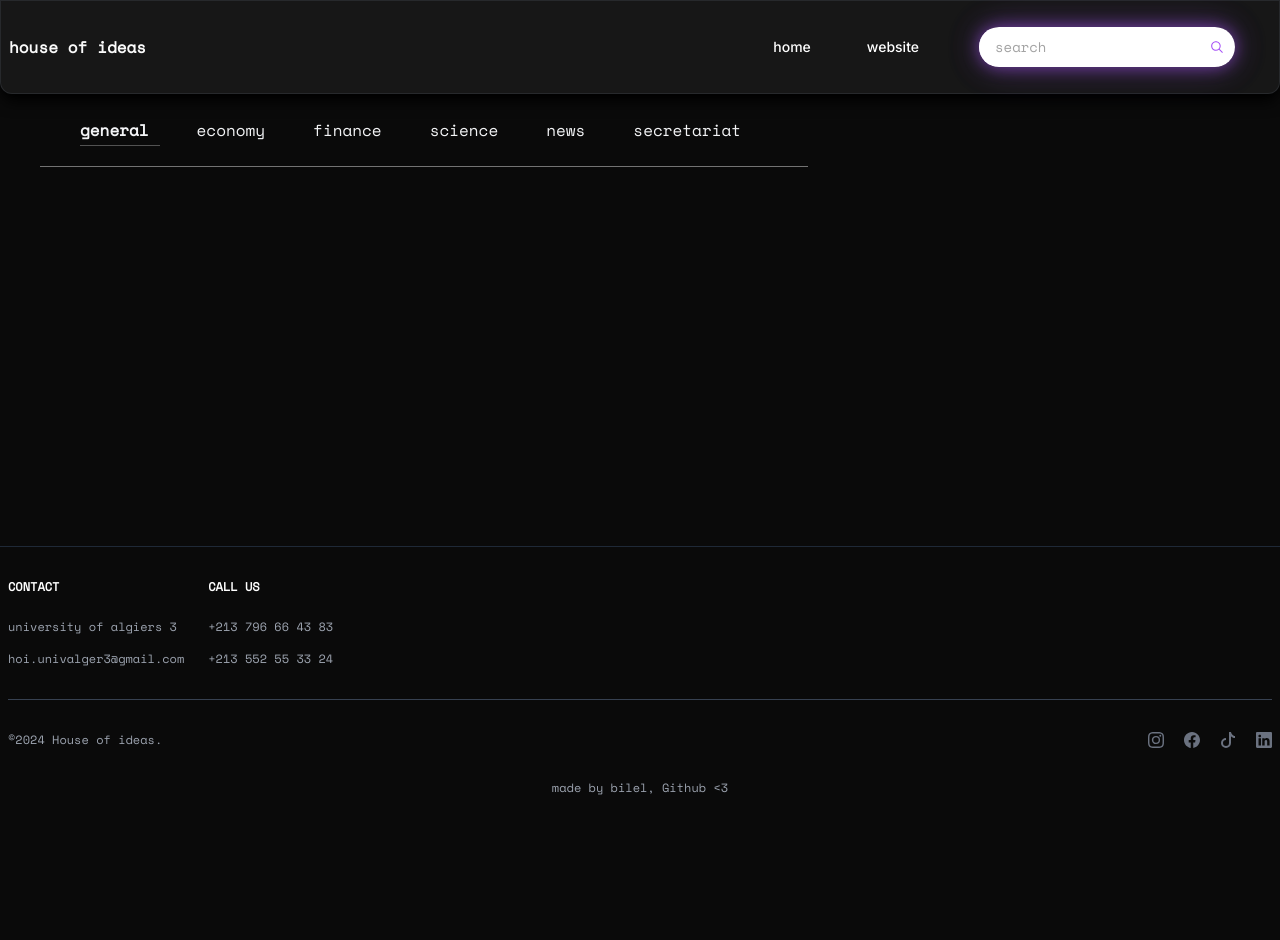
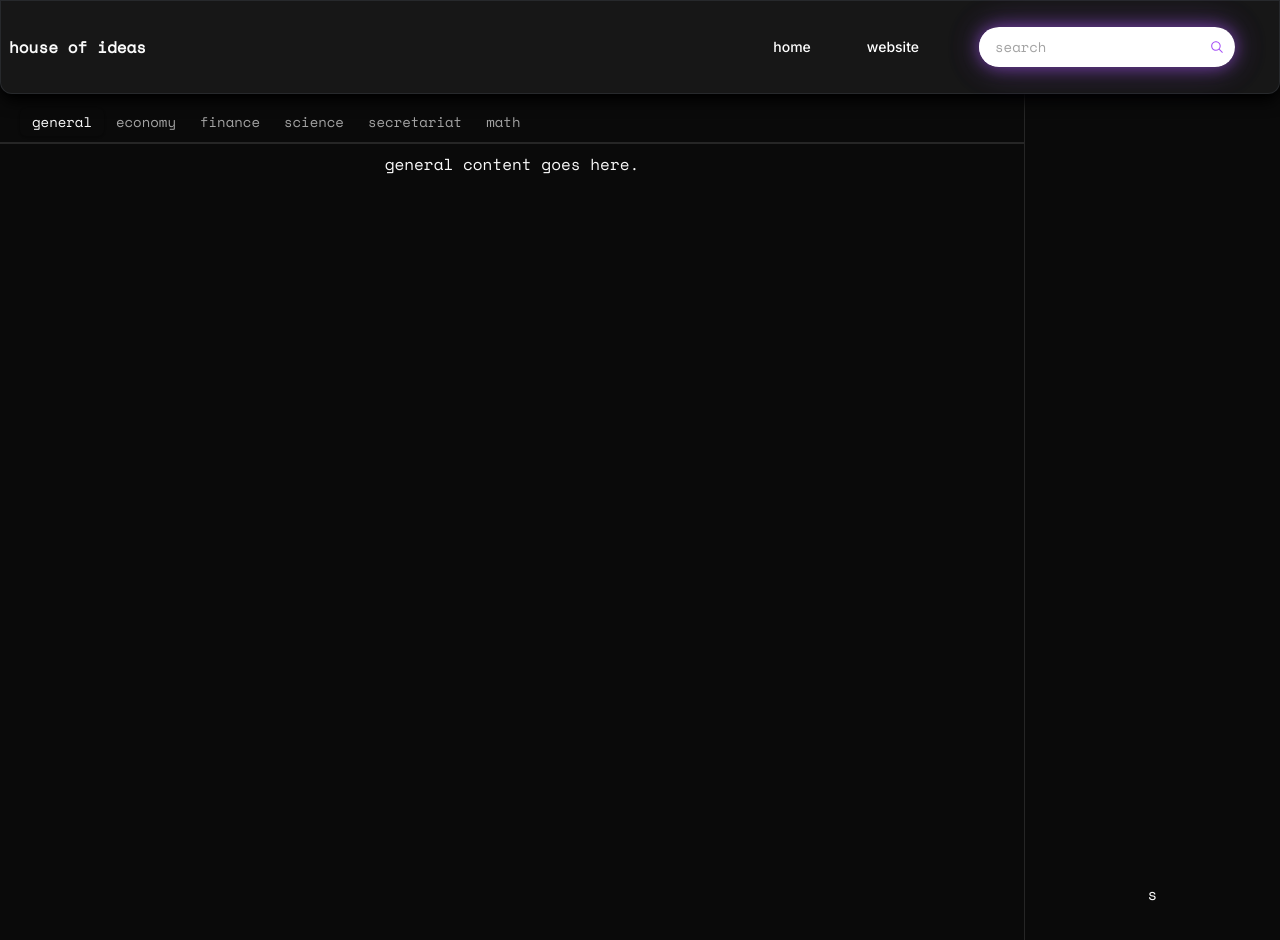
Before and after one commit to bilelBoulhia/hi-articles, a Next.js app: page /articles in a window 1280 px wide. Shown: the top 940 px of the page. Before the commit the page ends 800 px from the top, so only its background shows below. Built offline with nearby package versions, Linux system fonts and the light colour scheme.

Commit message:
turning category section into articles subsection for simplicity

```diff
--- a/app/(main page)/page.tsx
+++ b/app/(main page)/page.tsx
@@ -14,12 +14,6 @@ export default function Home() {
         <div className="flex flex-col w-full h-screen overflow-y-scroll snap-y snap-mandatory ">
             <Header/>
             <AbstractBackground/>
-            <style>
-                {`
-                .overflow-y-scroll::-webkit-scrollbar {
-                display: none;
-                }`}
-            </style>
             <section className='snap-start w-full min-h-screen'>
                 <Hero/>
             </section>
--- a/app/articles/layout.tsx
+++ b/app/articles/layout.tsx
@@ -6,7 +6,7 @@ export default function RootLayout({children}:Readonly<{children:React.ReactNode
         <div className='flex w-full flex-col  overflow-hidden items-center justify-center'>
             <Header/>
             {children}
-            <Footer/>
+
         </div>
     )
 }
--- a/app/articles/page.tsx
+++ b/app/articles/page.tsx
@@ -1,11 +1,20 @@
-import Header from "@/app/articles/sections/Header";
-import Footer from "@/app/articles/sections/Footer";
-import CategoryMenu from "@/app/articles/sections/Category-Menu";
+'use server'
 
-export default function Home(){
+import CategoryMenu from "@/app/articles/sections/Articles-Sub-Section";
+
+export default async function Home(){
+
     return (
-        <div className='flex w-full flex-col overflow-hidden items-center justify-center'>
-            <CategoryMenu/>
+        <div className='flex w-full flex-row overflow-hidden items-start justify-center'>
+            {/*articles content*/}
+            <div className='flex  flex-col w-[80%] overflow-hidden items-center justify-center'>
+                <CategoryMenu/>
+            </div>
+            {/*news section*/}
+            <div className='border-l-[1px] text-center h-[100rem] items-center justify-center flex  w-[20%] border-neutral-800'>
+                <div className=' w-full'>s</div>
+            </div>
         </div>
+
     )
 }
--- /dev/null
+++ b/app/articles/sections/Articles-Sub-Section.tsx
@@ -0,0 +1,40 @@
+'use client'
+import { Tabs, TabsContent, TabsList, TabsTrigger } from "@/components/ui/Tabs";
+import { useState } from "react";
+
+const categories = [
+    { category: 'general', data: [] },
+    { category: 'economy', data: [] },
+    { category: 'finance', data: [] },
+    { category: 'science', data: [] },
+    { category: 'secretariat', data: [] },
+    { category: 'math', data: [] }
+];
+
+export default function ArticlesSubSection() {
+    const [data, setData] = useState([]);
+
+    const setCategoryData = (cat: string) => {
+        // Set data here based on the category
+        setData([]);
+    };
+
+    return (
+        <Tabs className='mt-2 w-full' defaultValue="general">
+            <TabsList className='bg-transparent  border-b-[2px] w-full justify-start rounded-none p-5 sticky top-0 z-10'>
+                {categories.map((category, i) => (
+                    <TabsTrigger key={i} onClick={() => setCategoryData(category.category)} value={category.category}>
+                        {category.category}
+                    </TabsTrigger>
+                ))}
+            </TabsList>
+            {categories.map((category, i) => (
+                <TabsContent key={i} value={category.category}>
+                    <div className='text-center w-full h-[100rem]'>
+                        {category.category} content goes here.
+                    </div>
+                </TabsContent>
+            ))}
+        </Tabs>
+    );
+}
--- a/app/articles/sections/Category-Menu.tsx
+++ /dev/null
@@ -1,123 +0,0 @@
-"use client"
-
-import { useRef, useState, useEffect } from "react"
-import { ChevronLeft, ChevronRight } from 'lucide-react'
-import { cn } from "@/lib/utils"
-import { Button } from "@/components/ui/button"
-
-const categories = ['general', 'economy', 'finance', 'science', 'news', 'secretariat']
-
-export default function CategoryMenu() {
-    const scrollContainerRef = useRef<HTMLDivElement>(null)
-    const [showLeftArrow, setShowLeftArrow] = useState(false)
-    const [showRightArrow, setShowRightArrow] = useState(false)
-    const [activeCategory, setActiveCategory] = useState('general') // Default active category
-
-    // Check if scrolling controls should be visible
-    const checkScroll = () => {
-        const container = scrollContainerRef.current
-        if (!container) return
-
-        setShowLeftArrow(container.scrollLeft > 0)
-
-        setShowRightArrow(
-            container.scrollLeft < container.scrollWidth - container.clientWidth - 5
-        )
-    }
-
-    // Initialize scroll check
-    useEffect(() => {
-        checkScroll()
-        window.addEventListener('resize', checkScroll)
-        return () => window.removeEventListener('resize', checkScroll)
-    }, []) // Removed scrollContainerRef from dependencies
-
-    // Scroll functions
-    const scrollLeft = () => {
-        if (!scrollContainerRef.current) return
-        scrollContainerRef.current.scrollBy({ left: -200, behavior: 'smooth' })
-    }
-
-    const scrollRight = () => {
-        if (!scrollContainerRef.current) return
-        scrollContainerRef.current.scrollBy({ left: 200, behavior: 'smooth' })
-    }
-
-    // Handle category click
-    const handleCategoryClick = (category: string) => {
-        setActiveCategory(category)
-        // You can add additional logic here, such as navigating to a different page or fetching data
-    }
-
-    return (
-        <div className=" px-6 w-[60%] self-baseline mx-10  py-2 border-b-[1px] border-neutral-500 relative">
-
-            <style>{`
-                .hide-scrollbar::-webkit-scrollbar {
-                    display: none;
-                }
-
-                .hide-scrollbar {
-                    -ms-overflow-style: none; /* IE and Edge */
-                    scrollbar-width: none; /* Firefox */
-                }
-            `}</style>
-
-            <Button
-                variant="ghost"
-                size="icon"
-                className={cn(
-                    "absolute left-0 top-1/2 -translate-y-1/2 z-10 h-8 w-8 rounded-full bg-background/80 backdrop-blur-sm transition-opacity",
-                    showLeftArrow ? "opacity-100" : "opacity-0 pointer-events-none"
-                )}
-                onClick={scrollLeft}
-                aria-label="Scroll left"
-            >
-                <ChevronLeft className="h-4 w-4"/>
-            </Button>
-
-            <div
-                className="w-full overflow-x-auto hide-scrollbar"
-                ref={scrollContainerRef}
-                onScroll={checkScroll}
-            >
-                <div
-                    className="flex text-gray-100 gap-4 flex-nowrap h-full items-center justify-start min-w-max">
-                    {categories.map((category, index) => (
-                        <span
-                            key={index}
-                            className={cn(
-                                "p-4 group relative text-center hover:cursor-pointer whitespace-nowrap",
-                                activeCategory === category ? "font-bold" : ""
-                            )}
-                            onClick={() => handleCategoryClick(category)}
-                        >
-                            <div
-                                className={cn(
-                                    "absolute bottom-3 h-[1px] bg-neutral-600 transition-all duration-300",
-                                    activeCategory === category
-                                        ? "w-[80%]"
-                                        : "w-0 group-hover:w-[80%]"
-                                )}
-                            />
-                            {category}
-                        </span>
-                    ))}
-                </div>
-            </div>
-
-            <Button
-                variant="ghost"
-                size="icon"
-                className={cn(
-                    "absolute right-0 top-1/2 -translate-y-1/2 z-10 h-8 w-8 rounded-full bg-background/80 backdrop-blur-sm transition-opacity",
-                    showRightArrow ? "opacity-100" : "opacity-0 pointer-events-none"
-                )}
-                onClick={scrollRight}
-                aria-label="Scroll right"
-            >
-                <ChevronRight className="h-4 w-4"/>
-            </Button>
-        </div>
-    )
-}
--- /dev/null
+++ b/components/ui/Tabs.tsx
@@ -0,0 +1,55 @@
+"use client"
+
+import * as React from "react"
+import * as TabsPrimitive from "@radix-ui/react-tabs"
+
+import { cn } from "@/lib/utils"
+
+const Tabs = TabsPrimitive.Root
+
+const TabsList = React.forwardRef<
+    React.ElementRef<typeof TabsPrimitive.List>,
+    React.ComponentPropsWithoutRef<typeof TabsPrimitive.List>
+>(({ className, ...props }, ref) => (
+    <TabsPrimitive.List
+        ref={ref}
+        className={cn(
+            "inline-flex h-9 items-center justify-center rounded-lg bg-muted p-1 text-muted-foreground",
+            className
+        )}
+        {...props}
+    />
+))
+TabsList.displayName = TabsPrimitive.List.displayName
+
+const TabsTrigger = React.forwardRef<
+    React.ElementRef<typeof TabsPrimitive.Trigger>,
+    React.ComponentPropsWithoutRef<typeof TabsPrimitive.Trigger>
+>(({ className, ...props }, ref) => (
+    <TabsPrimitive.Trigger
+        ref={ref}
+        className={cn(
+            "inline-flex items-center justify-center whitespace-nowrap rounded-md px-3 py-1 text-sm font-medium ring-offset-background transition-all focus-visible:outline-none focus-visible:ring-2 focus-visible:ring-ring focus-visible:ring-offset-2 disabled:pointer-events-none disabled:opacity-50 data-[state=active]:bg-background data-[state=active]:text-foreground data-[state=active]:shadow",
+            className
+        )}
+        {...props}
+    />
+))
+TabsTrigger.displayName = TabsPrimitive.Trigger.displayName
+
+const TabsContent = React.forwardRef<
+    React.ElementRef<typeof TabsPrimitive.Content>,
+    React.ComponentPropsWithoutRef<typeof TabsPrimitive.Content>
+>(({ className, ...props }, ref) => (
+    <TabsPrimitive.Content
+        ref={ref}
+        className={cn(
+            "mt-2 ring-offset-background focus-visible:outline-none focus-visible:ring-2 focus-visible:ring-ring focus-visible:ring-offset-2",
+            className
+        )}
+        {...props}
+    />
+))
+TabsContent.displayName = TabsPrimitive.Content.displayName
+
+export { Tabs, TabsList, TabsTrigger, TabsContent }
--- a/package.json
+++ b/package.json
@@ -16,6 +16,7 @@
     "@radix-ui/react-select": "^2.1.1",
     "@radix-ui/react-slot": "^1.1.2",
     "@radix-ui/react-switch": "^1.1.3",
+    "@radix-ui/react-tabs": "^1.1.3",
     "@supabase/ssr": "latest",
     "@supabase/supabase-js": "latest",
     "@tabler/icons-react": "^3.30.0",
```
Also changed, not shown: 1 other file (tests, documents, lock files or other folders).
